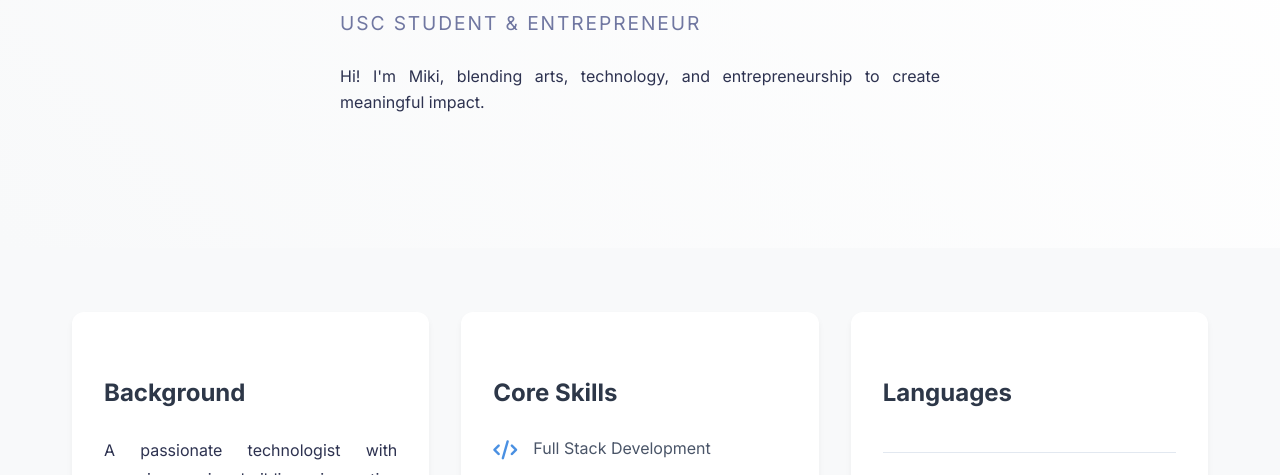
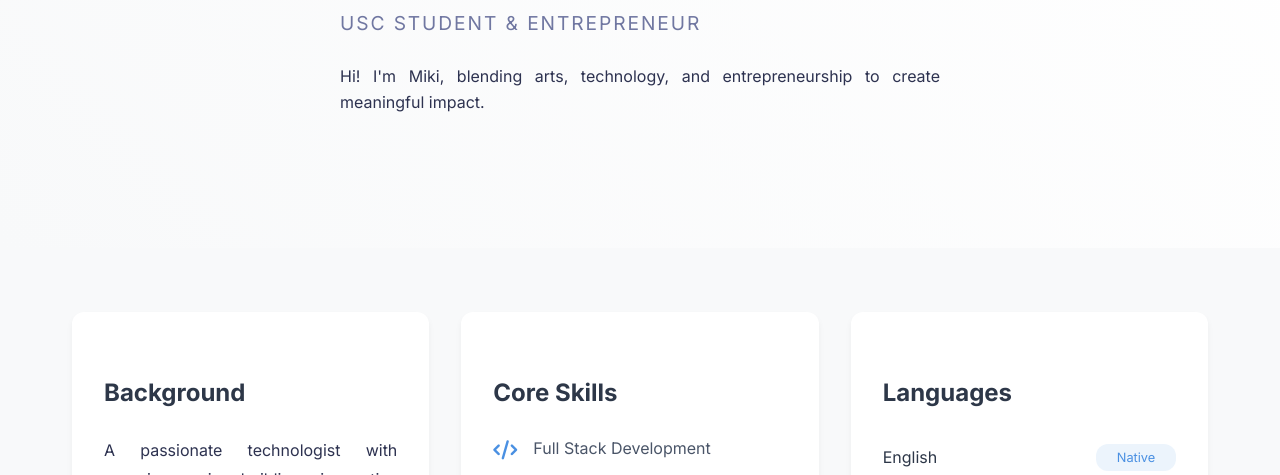
Before and after one commit to suspiciouscow/portfolio-site, a website: page about.html in a window 1280 px wide. Shown: the part 232-707 px from the top of the page. Drawn offline with Linux system fonts and the light colour scheme.

Commit message:
style changes

```diff
--- a/about.html
+++ b/about.html
@@ -67,7 +67,7 @@
         <div class="about-card languages-card">
             <h2>Languages</h2>
             <div class="language-grid">
-                <div class="language-item"></div>
+                <div class="language-item">
                     <span class="language-name">English</span>
                     <span class="proficiency native">Native</span>
                 </div>
--- a/css/style.css
+++ b/css/style.css
@@ -509,6 +509,9 @@ body {
     font-size: 0.8rem;
     padding: 0.2rem 0.8rem;
     border-radius: 12px;
+    width: 80px;
+    display: inline-block;
+    text-align: center;
 }
 
 .native {
```
